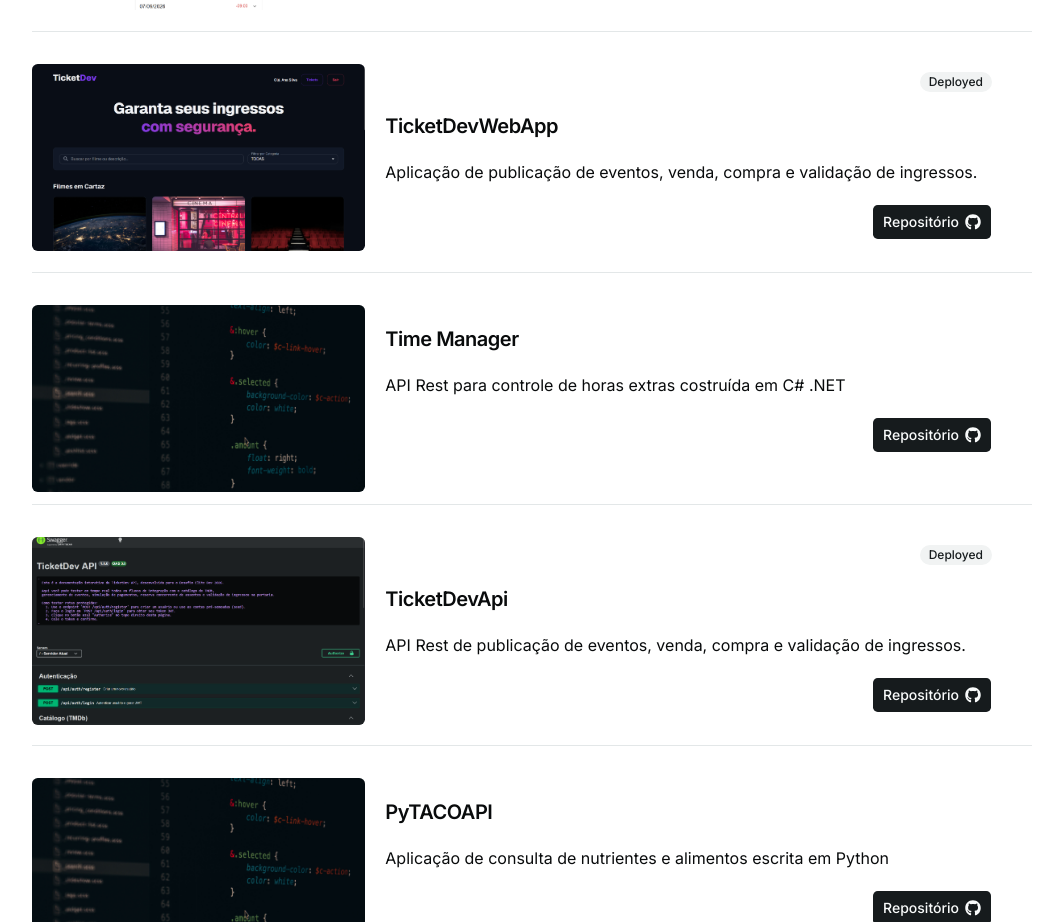
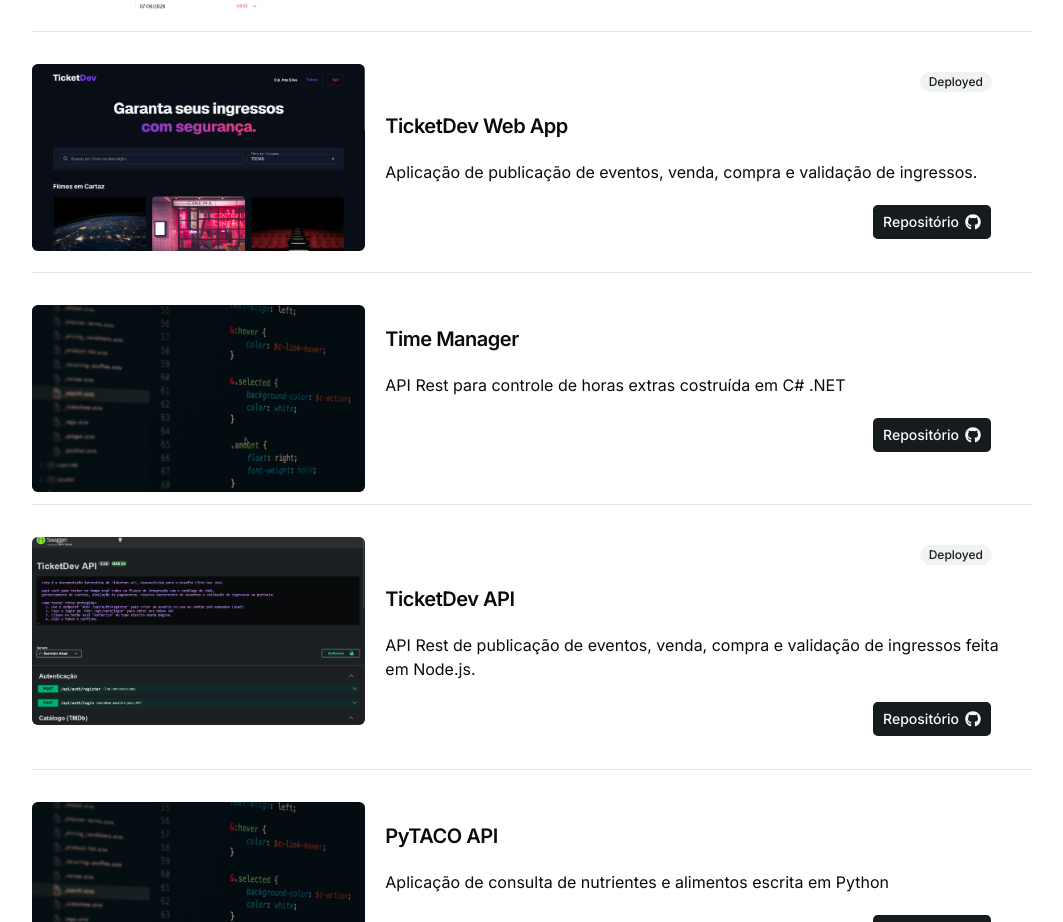
Before and after one commit to jlucassaldanha/web-portfolio, a Next.js app: page /projects in a window 1280 px wide. Shown: the part 450-1372 px from the top of the page, without its empty margins (108-1171 px from the left). Built offline with nearby package versions, Linux system fonts and the light colour scheme.

Commit message:
refactor: Mudando nomes de projetos

```diff
--- a/src/app/projects/page.tsx
+++ b/src/app/projects/page.tsx
@@ -12,7 +12,7 @@
     img: timeManagerCover
   },
   {
-    title: "TicketDevWebApp",
+    title: "TicketDev Web App",
     description: "Aplicação de publicação de eventos, venda, compra e validação de ingressos.",
     repoUrl: "https://github.com/jlucassaldanha/ticketdevwebapp",
     deployUrl: "https://ticketdevwebapp.vercel.app",
@@ -24,14 +24,14 @@
     repoUrl: "https://github.com/jlucassaldanha/TimeManager"
   },
   {
-    title: "TicketDevApi",
-    description: "API Rest de publicação de eventos, venda, compra e validação de ingressos.",
+    title: "TicketDev API",
+    description: "API Rest de publicação de eventos, venda, compra e validação de ingressos feita em Node.js.",
     repoUrl: "https://github.com/jlucassaldanha/ticketdevwebapp",
     deployUrl: "https://ticketdevapi.onrender.com/api-docs",
     img: ticketDevApiCover
   },
   {
-    title: "PyTACOAPI",
+    title: "PyTACO API",
     description: "Aplicação de consulta de nutrientes e alimentos escrita em Python",
     repoUrl: "https://github.com/jlucassaldanha/PyTacoAPI",
   },
```
